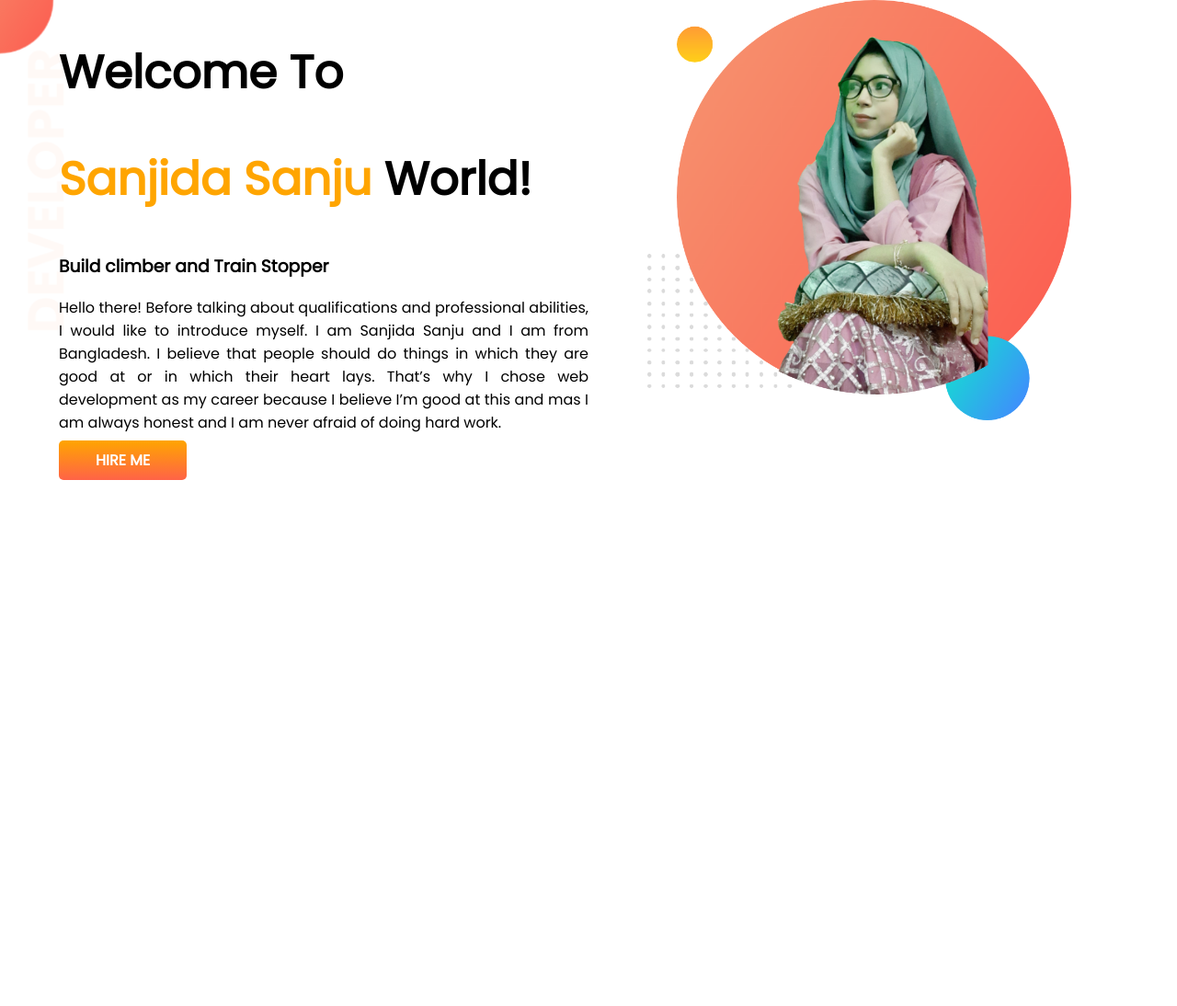
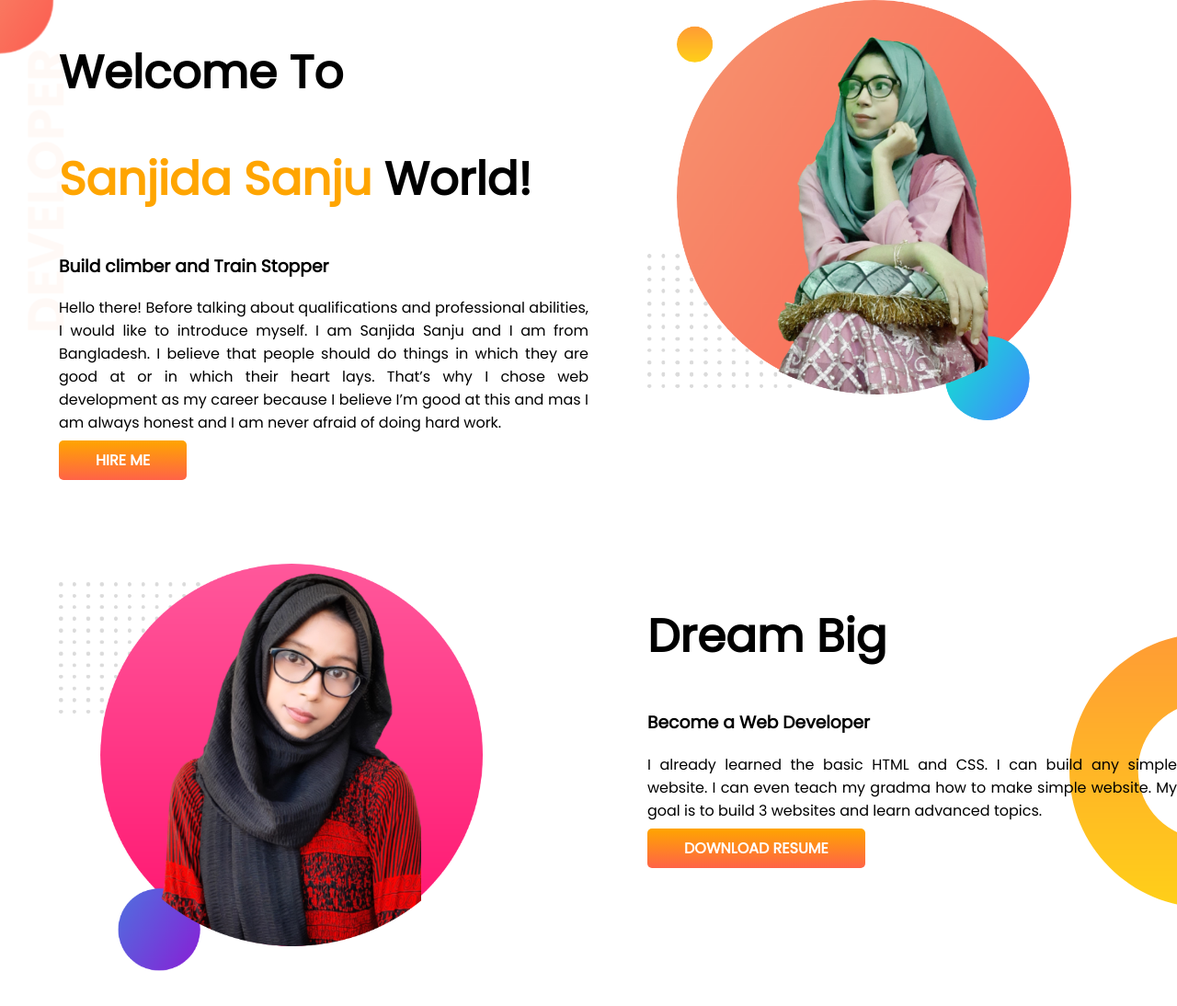
Before and after one commit to SanjidaSanju7/developer-portfolio, a plain HTML site: page index.html in a window 1280 px wide. Shown: the whole page at 92% size. Before the commit the page ends 800 px from the top, so only its background shows below. Drawn offline with Linux system fonts and the light colour scheme.

Commit message:
dream added

```diff
--- a/index.html
+++ b/index.html
@@ -29,6 +29,18 @@
             <img src="images/sanju4.png" alt="">
         </div>
     </section>
+    <section class="dream-big">
+        <div class="half-width">
+            <img src="images/sanju2.png" alt="">
+        </div>
+        <div class="half-width">
+            <h1>Dream Big</h1>
+            <h3>Become a Web Developer</h3>
+            <p>I already learned the basic HTML and CSS. I can build any simple website. I can even teach my gradma how
+                to make simple website. My goal is to build 3 websites and learn advanced topics.</p>
+            <a class="link-button" target="_blank" href="">DOWNLOAD RESUME</a>
+        </div>
+    </section>
 </body>
 
 </html>
--- a/style.css
+++ b/style.css
@@ -17,6 +17,7 @@ h1 {
 
 section {
     display: flex;
+    margin-bottom: 100px;
 }
 
 .half-width {
@@ -41,3 +42,9 @@ section {
     background-image: url(images/top-banner.png);
     background-repeat: no-repeat;
 }
+
+.dream-big {
+    background-image: url(images/dream-bg.png);
+    background-repeat: no-repeat;
+    background-position: right;
+}
```
Also changed, not shown: images/sanju2.png (added), images/sun.png (deleted), 3 other files.
